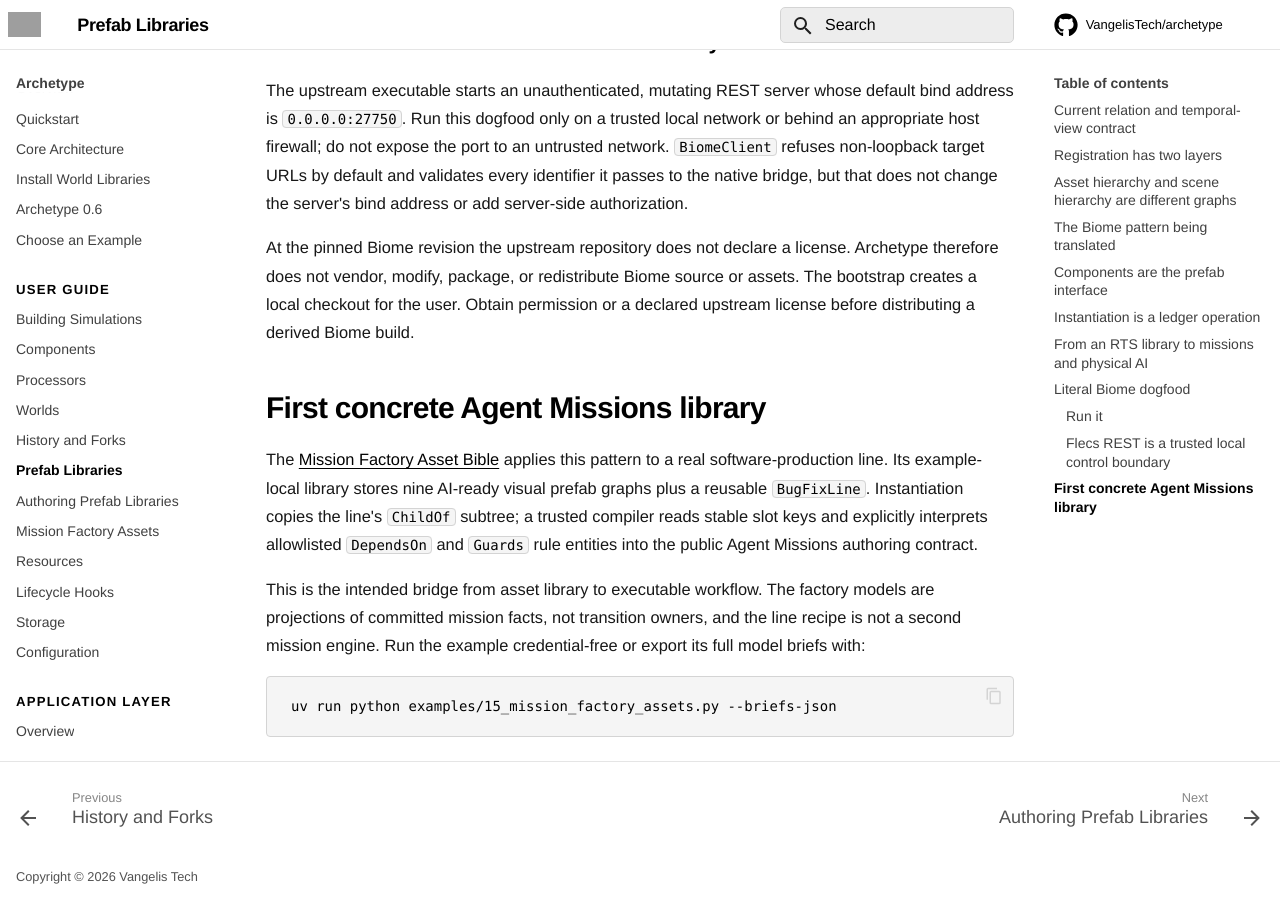
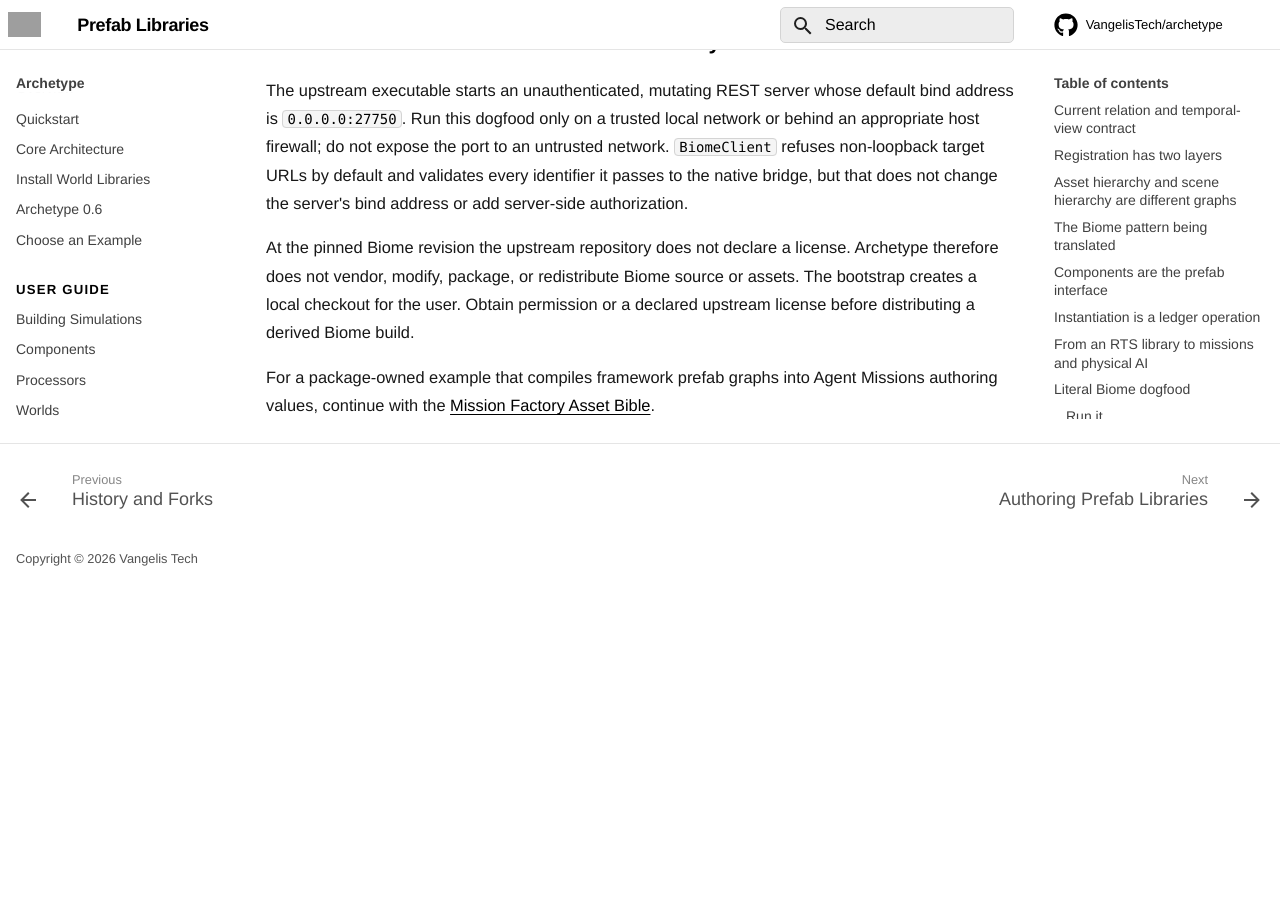
Before and after one commit to VangelisTech/archetype, an MkDocs documentation site: the page built from docs/guide/prefab-libraries.md, in a window 1280 px wide and 900 px high, scrolled down 8595 px. Built offline with MkDocs 1.6.1 and Material for MkDocs 9.7.7, drawn with Linux system fonts in a browser that asks for light colours; comment, search, counter and statistics services are not loaded; after the commit the page ends 9177 px from its top, so only the background shows below that; grey boxes are pictures that could not be loaded.

Commit message:
docs: separate prefabs from Missions factory assets

````diff
--- a/docs/guide/prefab-libraries.md
+++ b/docs/guide/prefab-libraries.md
@@ -373,20 +373,6 @@ Biome source or assets. The bootstrap creates a local checkout for the user.
 Obtain permission or a declared upstream license before distributing a
 derived Biome build.
 
-## First concrete Agent Missions library
-
-The [Mission Factory Asset Bible](mission-factory-assets.md) applies this
-pattern to a real software-production line. Its example-local library stores
-nine AI-ready visual prefab graphs plus a reusable `BugFixLine`. Instantiation
-copies the line's `ChildOf` subtree; a trusted compiler reads stable slot keys
-and explicitly interprets allowlisted `DependsOn` and `Guards` rule entities
-into the public Agent Missions authoring contract.
-
-This is the intended bridge from asset library to executable workflow. The
-factory models are projections of committed mission facts, not transition
-owners, and the line recipe is not a second mission engine. Run the example
-credential-free or export its full model briefs with:
-
-```bash
-uv run python examples/15_mission_factory_assets.py --briefs-json
-```
+For a package-owned example that compiles framework prefab graphs into Agent
+Missions authoring values, continue with the
+[Mission Factory Asset Bible](mission-factory-assets.md).
````
Also changed, not shown: docs/guide/mission-factory-assets.md (+20 -0 lines).
